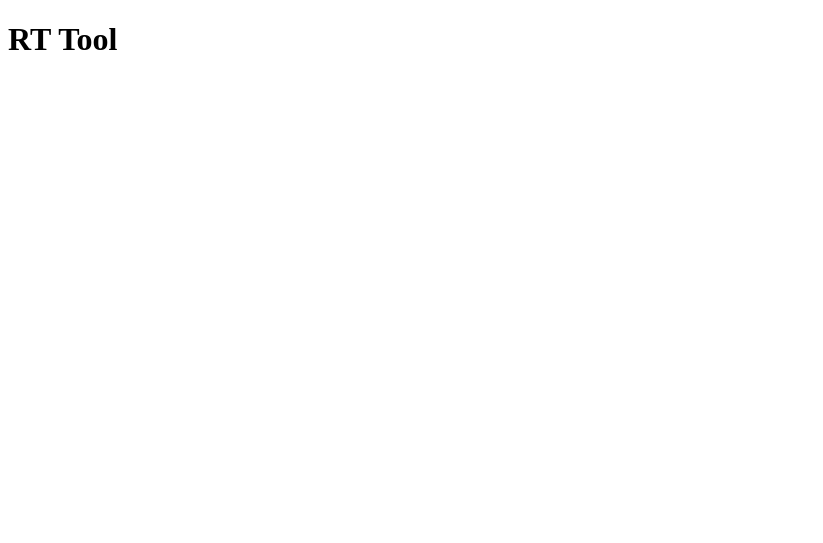
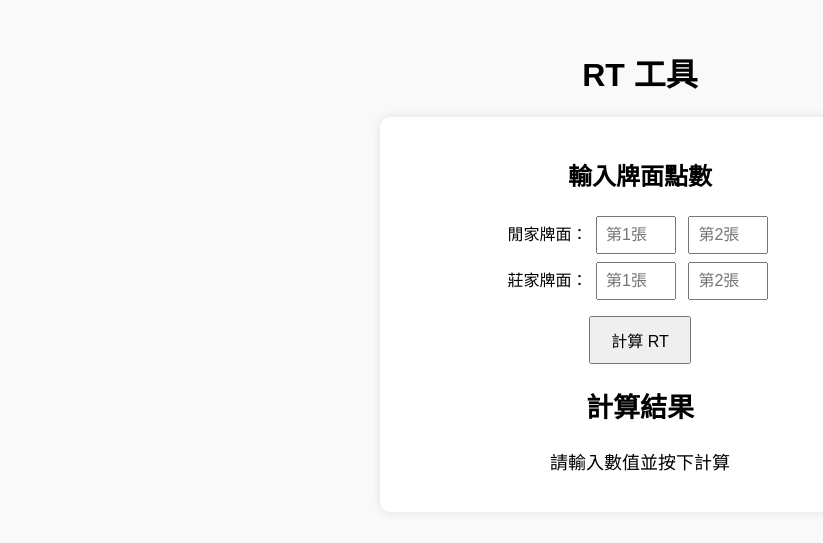
Before and after one commit to Ming0910/Mytp-1, a plain HTML site: page index.html in a window 1280 px wide. Shown: the whole page, without its empty margins (0-823 px from the left). Drawn offline with Linux system fonts and the light colour scheme.

Commit message:
Add files via upload
Signed-off-by: ming jay 910 <a0981050960@gmail.com>

```diff
--- a/index.html
+++ b/index.html
@@ -1 +1,30 @@
-<!DOCTYPE html><html><head><title>RT Tool</title></head><body><h1>RT Tool</h1></body></html>
+
+<!DOCTYPE html>
+<html lang="zh-Hant">
+<head>
+  <meta charset="UTF-8" />
+  <meta name="viewport" content="width=device-width, initial-scale=1.0"/>
+  <title>RT 工具</title>
+  <link rel="stylesheet" href="style.css" />
+</head>
+<body>
+  <h1>RT 工具</h1>
+  <div class="container">
+    <div class="input-section">
+      <h2>輸入牌面點數</h2>
+      <label>閒家牌面：</label>
+      <input type="number" id="player1" placeholder="第1張" min="0" max="9" />
+      <input type="number" id="player2" placeholder="第2張" min="0" max="9" /><br />
+      <label>莊家牌面：</label>
+      <input type="number" id="banker1" placeholder="第1張" min="0" max="9" />
+      <input type="number" id="banker2" placeholder="第2張" min="0" max="9" /><br />
+      <button onclick="calculateRT()">計算 RT</button>
+    </div>
+    <div class="result-section">
+      <h2>計算結果</h2>
+      <p id="rtResult">請輸入數值並按下計算</p>
+    </div>
+  </div>
+  <script src="script.js"></script>
+</body>
+</html>
--- a/script.js
+++ b/script.js
@@ -1 +1,30 @@
-console.log('RT Tool script loaded');
+
+function calculateRT() {
+  const p1 = parseInt(document.getElementById('player1').value);
+  const p2 = parseInt(document.getElementById('player2').value);
+  const b1 = parseInt(document.getElementById('banker1').value);
+  const b2 = parseInt(document.getElementById('banker2').value);
+
+  if (isNaN(p1) || isNaN(p2) || isNaN(b1) || isNaN(b2)) {
+    document.getElementById('rtResult').innerText = "請輸入完整的牌面點數";
+    return;
+  }
+
+  const playerTotal = (p1 + p2) % 10;
+  const bankerTotal = (b1 + b2) % 10;
+
+  let cp = playerTotal - bankerTotal;
+  let ap = (cp > 0) ? 1 : cp < 0 ? -1 : 0;
+  let rt = cp + ap;
+
+  let suggestion = "";
+  if (rt > 0) {
+    suggestion = "建議下注：閒";
+  } else if (rt < 0) {
+    suggestion = "建議下注：莊";
+  } else {
+    suggestion = "建議觀望";
+  }
+
+  document.getElementById('rtResult').innerText = `RT 值：${rt}，${suggestion}`;
+}
--- a/style.css
+++ b/style.css
@@ -1 +1,31 @@
-body { font-family: Arial; background: #f0f0f0; }
+
+body {
+  font-family: Arial, sans-serif;
+  background: #f9f9f9;
+  padding: 20px;
+  text-align: center;
+}
+.container {
+  background: #fff;
+  border-radius: 10px;
+  padding: 20px;
+  max-width: 480px;
+  margin: 0 auto;
+  box-shadow: 0 0 10px rgba(0,0,0,0.1);
+}
+input {
+  width: 60px;
+  padding: 8px;
+  margin: 4px;
+  font-size: 16px;
+}
+button {
+  padding: 10px 20px;
+  font-size: 16px;
+  margin-top: 12px;
+  cursor: pointer;
+}
+.result-section {
+  margin-top: 20px;
+  font-size: 18px;
+}
```
